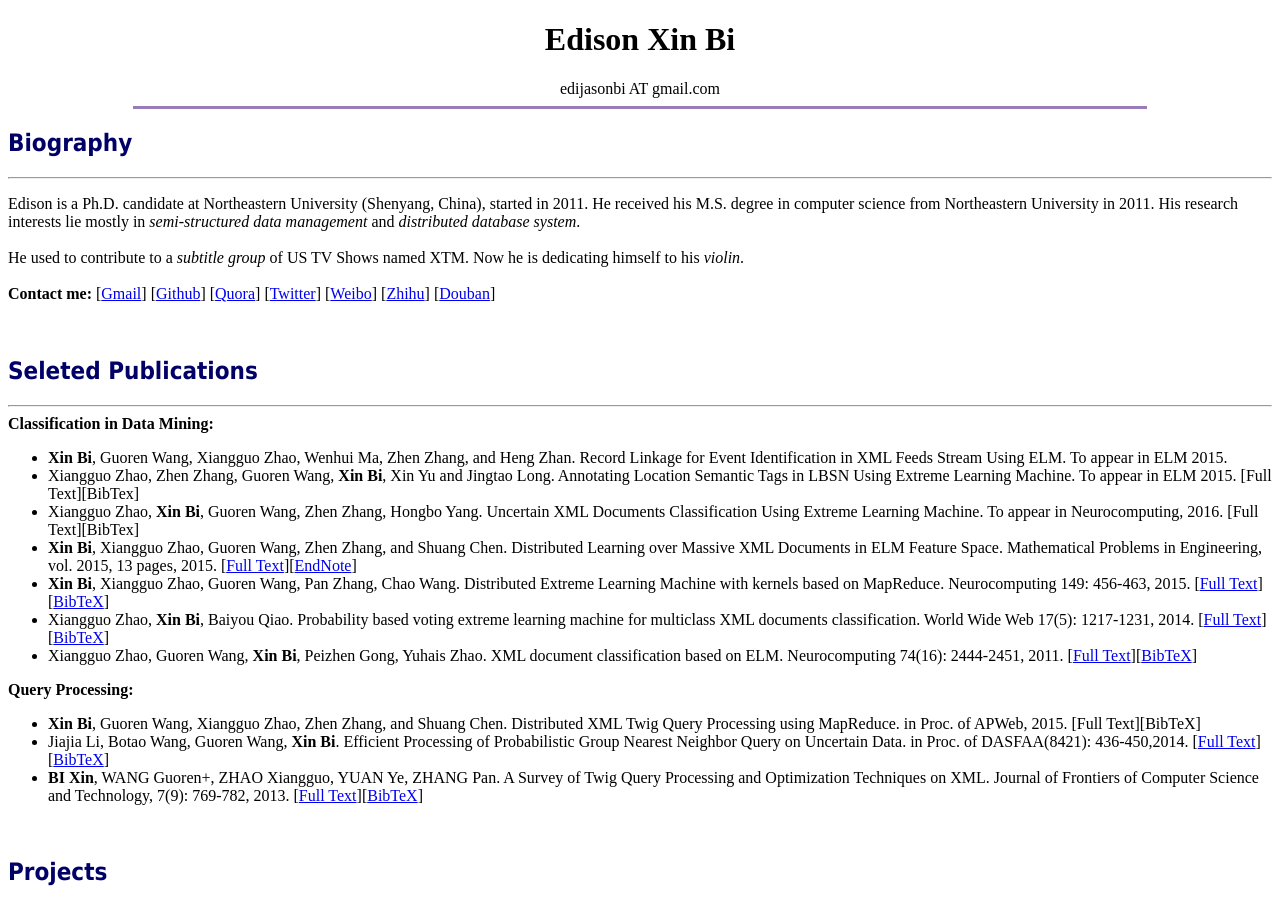
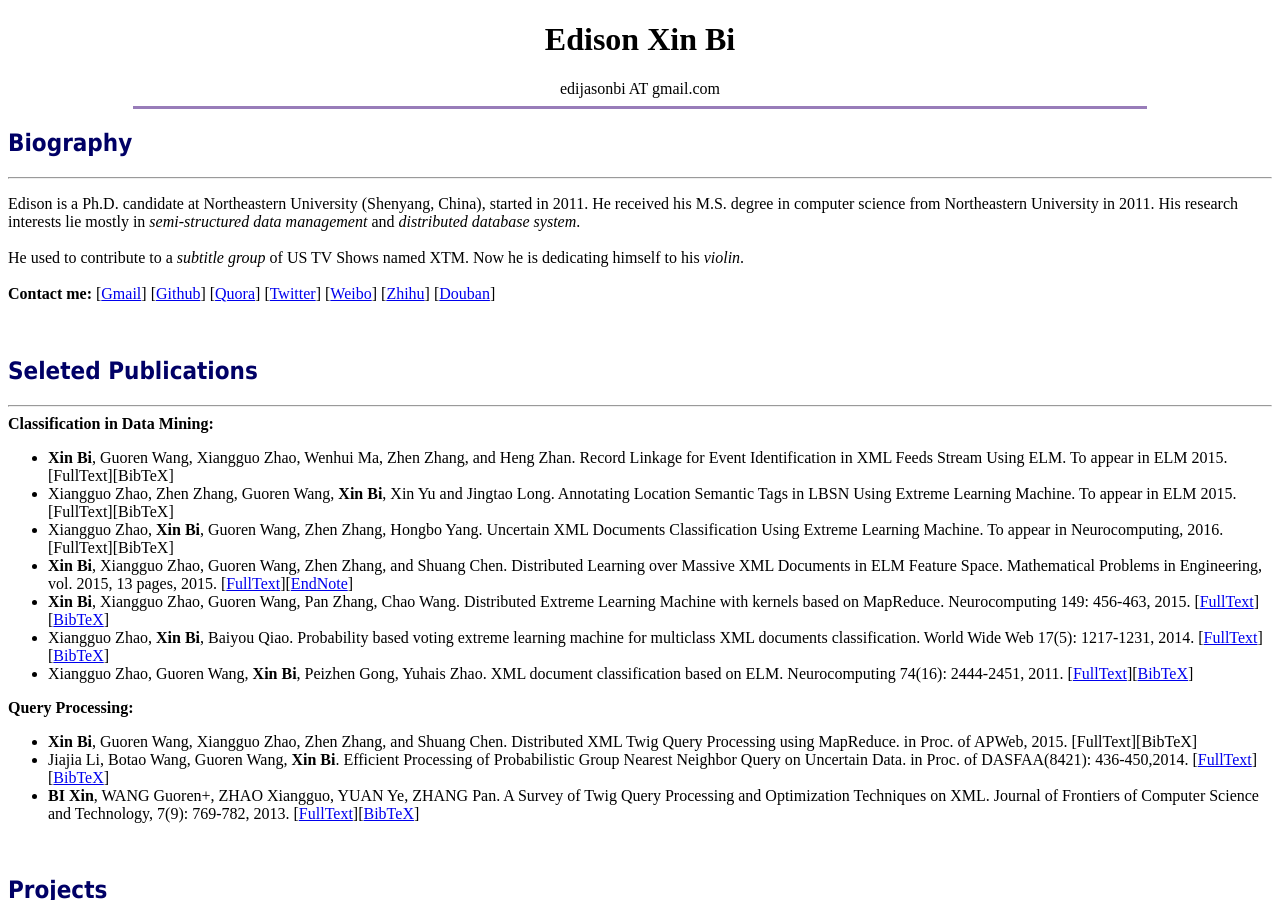
Before and after one commit to deepminingneu/edijason.github.io, a Jekyll site: the page index.html, which Jekyll copies as it is, in a window 1280 px wide and 900 px high. Built offline with Jekyll 4.4.1, drawn with Linux system fonts in a browser that asks for light colours.

Commit message:
index update

```diff
--- a/index.html
+++ b/index.html
@@ -54,21 +54,19 @@ edijasonbi AT gmail.com
 <HR>
 <strong>Classification in Data Mining:</strong>
 <ul>
-  	<li><strong>Xin Bi</strong>, Guoren Wang, Xiangguo Zhao, Wenhui Ma,
-  	  Zhen Zhang, and Heng Zhan. Record Linkage for Event Identification in XML
-    Feeds Stream Using ELM. To appear in ELM 2015.</li>
-  	<li>Xiangguo Zhao, Zhen Zhang, Guoren Wang, <strong>Xin Bi</strong>, Xin Yu and Jingtao Long. Annotating Location Semantic Tags in LBSN Using Extreme Learning Machine. To appear in ELM 2015. [Full Text][BibTex]</li>
-  	<li>Xiangguo Zhao, <strong>Xin Bi</strong>, Guoren Wang, Zhen Zhang, Hongbo Yang. Uncertain XML Documents Classification Using Extreme Learning Machine. To appear in Neurocomputing, 2016. [Full Text][BibTex]</li>
-  	<li><strong>Xin Bi</strong>, Xiangguo Zhao, Guoren Wang, Zhen Zhang, and Shuang Chen. Distributed Learning over Massive XML Documents in ELM Feature Space. Mathematical Problems in Engineering, vol. 2015, 13 pages, 2015. [<a href="http://downloads.hindawi.com/journals/mpe/2015/923097.pdf">Full Text</a>][<a href="http://files.hindawi.com/journals/mpe/2015/923097.enw">EndNote</a>]</li>
-  	<li><strong>Xin Bi</strong>, Xiangguo Zhao, Guoren Wang, Pan Zhang, Chao Wang. Distributed Extreme Learning Machine with kernels based on MapReduce. Neurocomputing 149: 456-463, 2015. [<a href="http://www.sciencedirect.com/science/article/pii/S0925231214011473/pdfft?md5=1a61398987e82e51bf5bb3030d622e54&pid=1-s2.0-S0925231214011473-main.pdf">Full Text</a>][<a href="http://dblp.uni-trier.de/rec/bibtex/journals/ijon/BiZWZW15">BibTeX</a>]</li>
-	<li>Xiangguo Zhao, <strong>Xin Bi</strong>, Baiyou Qiao. Probability based voting extreme learning machine for multiclass XML documents classification. World Wide Web 17(5): 1217-1231, 2014. [<a href="http://link.springer.com/content/pdf/10.1007%2Fs11280-013-0230-8.pdf">Full Text</a>][<a href="http://link.springer.com/export-citation/article/10.1007/s11280-013-0230-8.bib">BibTeX</a>]</li>
-	<li>Xiangguo Zhao, Guoren Wang, <strong>Xin Bi</strong>, Peizhen Gong, Yuhais Zhao. XML document classification based on ELM. Neurocomputing 74(16): 2444-2451, 2011. [<a href="http://ac.els-cdn.com/S0925231211002529/1-s2.0-S0925231211002529-main.pdf?_tid=7bfe2a8a-4e55-11e5-8be9-00000aacb360&acdnat=1440856656_fe2795690d84dd160c4e5ab0895f2afd">Full Text</a>][<a href="http://dblp.uni-trier.de/rec/bibtex/journals/ijon/ZhaoWBGZ11">BibTeX</a>]</li>
+  	<li><strong>Xin Bi</strong>, Guoren Wang, Xiangguo Zhao, Wenhui Ma, Zhen Zhang, and Heng Zhan. Record Linkage for Event Identification in XML Feeds Stream Using ELM. To appear in ELM 2015. [FullText][BibTeX]</li>
+  	<li>Xiangguo Zhao, Zhen Zhang, Guoren Wang, <strong>Xin Bi</strong>, Xin Yu and Jingtao Long. Annotating Location Semantic Tags in LBSN Using Extreme Learning Machine. To appear in ELM 2015. [FullText][BibTeX]</li>
+  	<li>Xiangguo Zhao, <strong>Xin Bi</strong>, Guoren Wang, Zhen Zhang, Hongbo Yang. Uncertain XML Documents Classification Using Extreme Learning Machine. To appear in Neurocomputing, 2016. [FullText][BibTeX]</li>
+  	<li><strong>Xin Bi</strong>, Xiangguo Zhao, Guoren Wang, Zhen Zhang, and Shuang Chen. Distributed Learning over Massive XML Documents in ELM Feature Space. Mathematical Problems in Engineering, vol. 2015, 13 pages, 2015. [<a href="http://downloads.hindawi.com/journals/mpe/2015/923097.pdf">FullText</a>][<a href="http://files.hindawi.com/journals/mpe/2015/923097.enw">EndNote</a>]</li>
+  	<li><strong>Xin Bi</strong>, Xiangguo Zhao, Guoren Wang, Pan Zhang, Chao Wang. Distributed Extreme Learning Machine with kernels based on MapReduce. Neurocomputing 149: 456-463, 2015. [<a href="http://www.sciencedirect.com/science/article/pii/S0925231214011473/pdfft?md5=1a61398987e82e51bf5bb3030d622e54&pid=1-s2.0-S0925231214011473-main.pdf">FullText</a>][<a href="http://dblp.uni-trier.de/rec/bibtex/journals/ijon/BiZWZW15">BibTeX</a>]</li>
+	<li>Xiangguo Zhao, <strong>Xin Bi</strong>, Baiyou Qiao. Probability based voting extreme learning machine for multiclass XML documents classification. World Wide Web 17(5): 1217-1231, 2014. [<a href="http://link.springer.com/content/pdf/10.1007%2Fs11280-013-0230-8.pdf">FullText</a>][<a href="http://link.springer.com/export-citation/article/10.1007/s11280-013-0230-8.bib">BibTeX</a>]</li>
+	<li>Xiangguo Zhao, Guoren Wang, <strong>Xin Bi</strong>, Peizhen Gong, Yuhais Zhao. XML document classification based on ELM. Neurocomputing 74(16): 2444-2451, 2011. [<a href="http://ac.els-cdn.com/S0925231211002529/1-s2.0-S0925231211002529-main.pdf?_tid=7bfe2a8a-4e55-11e5-8be9-00000aacb360&acdnat=1440856656_fe2795690d84dd160c4e5ab0895f2afd">FullText</a>][<a href="http://dblp.uni-trier.de/rec/bibtex/journals/ijon/ZhaoWBGZ11">BibTeX</a>]</li>
 </ul>
 <strong>Query Processing:</strong>
 <ul>
-	<li><strong>Xin Bi</strong>, Guoren Wang, Xiangguo Zhao, Zhen Zhang, and Shuang Chen. Distributed XML Twig Query Processing using MapReduce. in Proc. of APWeb, 2015. [Full Text][BibTeX]</li>
-	<li>Jiajia Li, Botao Wang, Guoren Wang, <strong>Xin Bi</strong>. Efficient Processing of Probabilistic Group Nearest Neighbor Query on Uncertain Data. in Proc. of DASFAA(8421): 436-450,2014. [<a href="http://link.springer.com/content/pdf/10.1007%2F978-3-319-05810-8_29.pdf">Full Text</a>][<a href="http://link.springer.com/export-citation/chapter/10.1007/978-3-319-05810-8_29.bib">BibTeX</a>]</li>
-  	<li><strong>BI Xin</strong>, WANG Guoren+, ZHAO Xiangguo, YUAN Ye, ZHANG Pan. A Survey of Twig Query Processing and Optimization Techniques on XML. Journal of Frontiers of Computer Science and Technology, 7(9): 769-782, 2013. [<a href="http://fcst.ceaj.org/EN/article/downloadArticleFile.do?attachType=PDF&id=657">Full Text</a>][<a href="http://fcst.ceaj.org/EN/article/getTxtFile.do?fileType=BibTeX&id=657">BibTeX</a>]</li>
+	<li><strong>Xin Bi</strong>, Guoren Wang, Xiangguo Zhao, Zhen Zhang, and Shuang Chen. Distributed XML Twig Query Processing using MapReduce. in Proc. of APWeb, 2015. [FullText][BibTeX]</li>
+	<li>Jiajia Li, Botao Wang, Guoren Wang, <strong>Xin Bi</strong>. Efficient Processing of Probabilistic Group Nearest Neighbor Query on Uncertain Data. in Proc. of DASFAA(8421): 436-450,2014. [<a href="http://link.springer.com/content/pdf/10.1007%2F978-3-319-05810-8_29.pdf">FullText</a>][<a href="http://link.springer.com/export-citation/chapter/10.1007/978-3-319-05810-8_29.bib">BibTeX</a>]</li>
+  	<li><strong>BI Xin</strong>, WANG Guoren+, ZHAO Xiangguo, YUAN Ye, ZHANG Pan. A Survey of Twig Query Processing and Optimization Techniques on XML. Journal of Frontiers of Computer Science and Technology, 7(9): 769-782, 2013. [<a href="http://fcst.ceaj.org/EN/article/downloadArticleFile.do?attachType=PDF&id=657">FullText</a>][<a href="http://fcst.ceaj.org/EN/article/getTxtFile.do?fileType=BibTeX&id=657">BibTeX</a>]</li>
 </ul>
 <p>&nbsp;</p>
 
```
